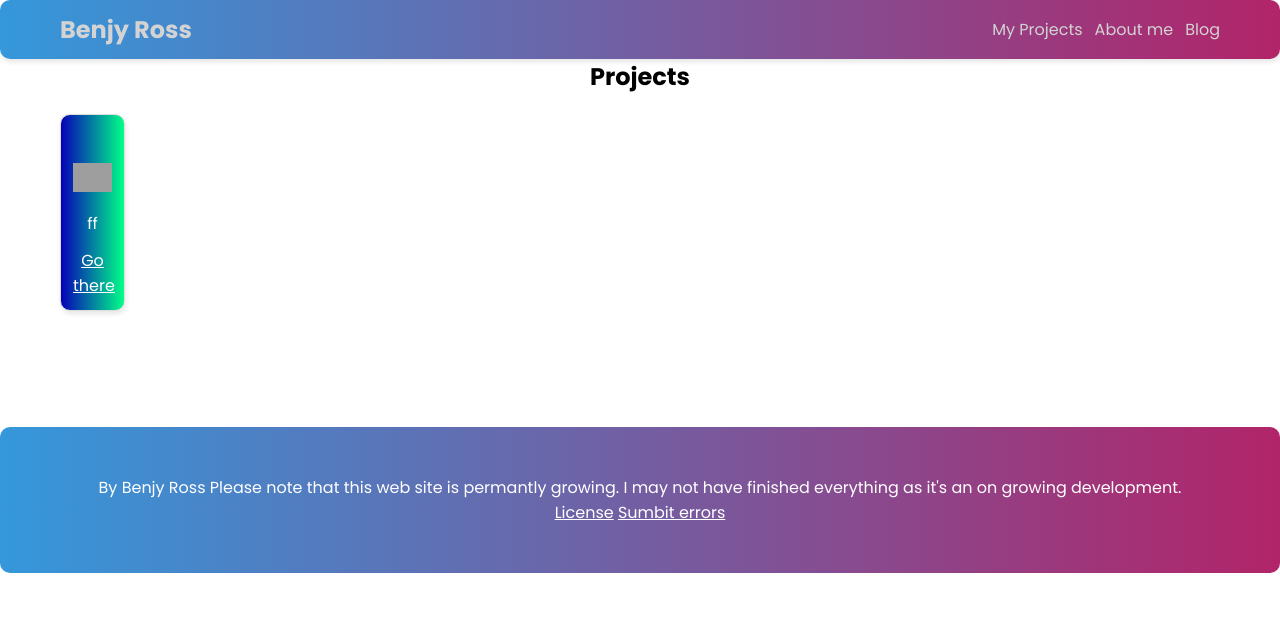
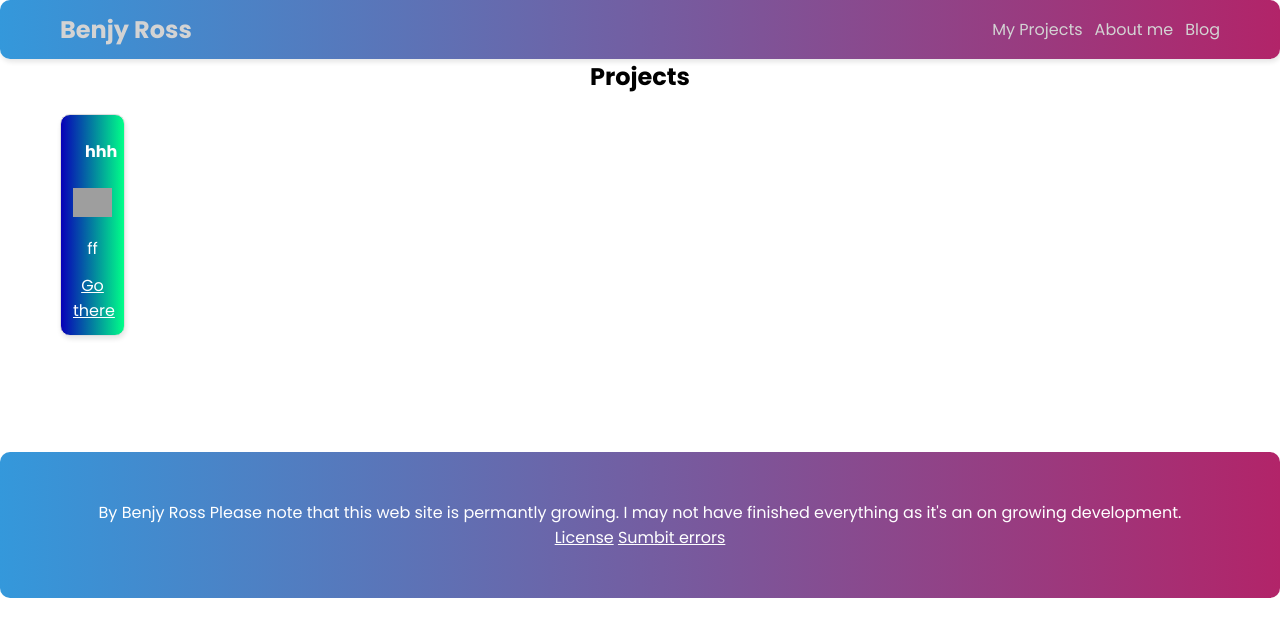
Before and after one commit to brrock/web, an Eleventy site: page src/projects.njk in a window 1280 px wide. Built offline with nearby package versions, Linux system fonts and the light colour scheme; Eleventy itself is replaced by a stand-in of ours; files that its build step writes are made by us from their sources; grey boxes are pictures that could not be loaded.

Commit message:
title fix

```diff
--- a/src/_includes/snippet.njk
+++ b/src/_includes/snippet.njk
@@ -1,6 +1,6 @@
  <div class="col-12-xs col-6-md col-3-lg">
       <div class="card p-0">
-        <h3 class="card-title m-1">{{post.data.title}}</h3>
+        <h3 class="card-title m-1">{{project.data.title}}</h3>
         <img src="{{project.data.image}}">
         <p class="m-1">{{project.data.description}}</p>
         <a href="{{project.url}}">Go there</a>
```
